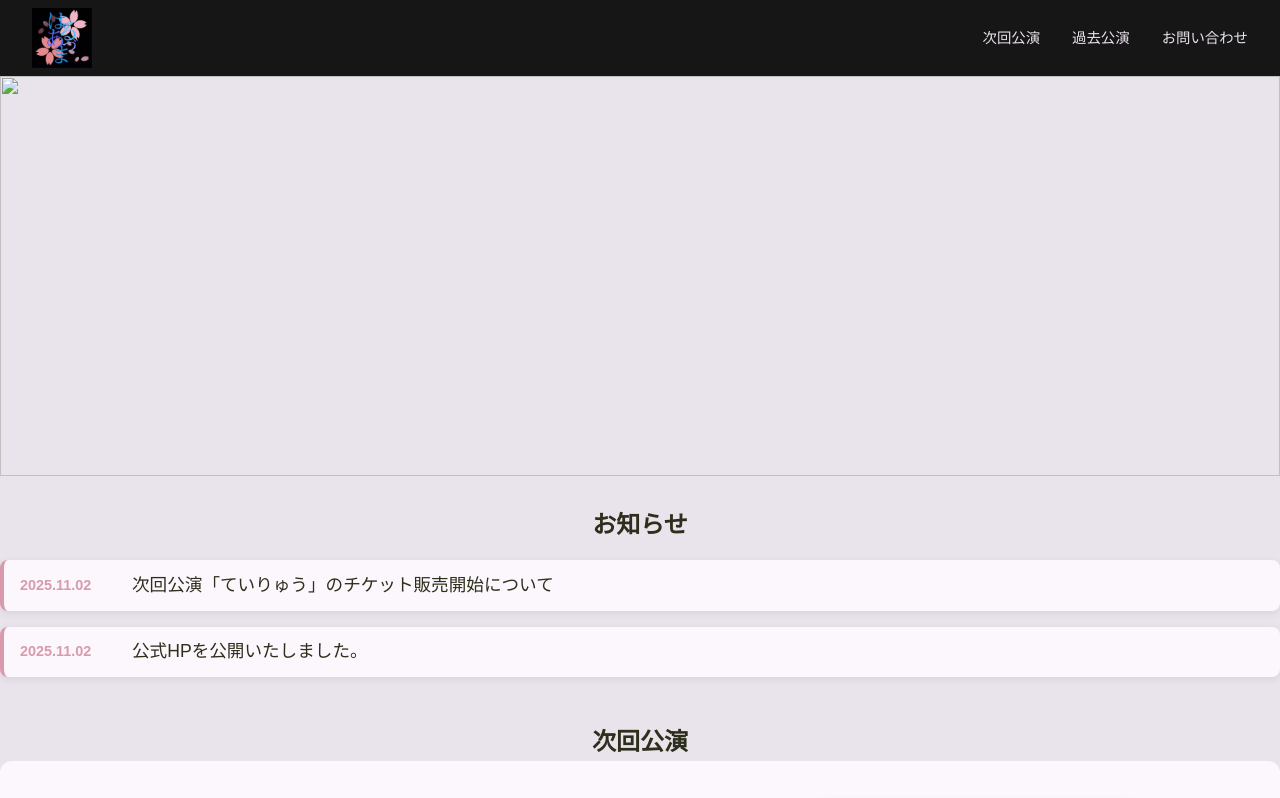
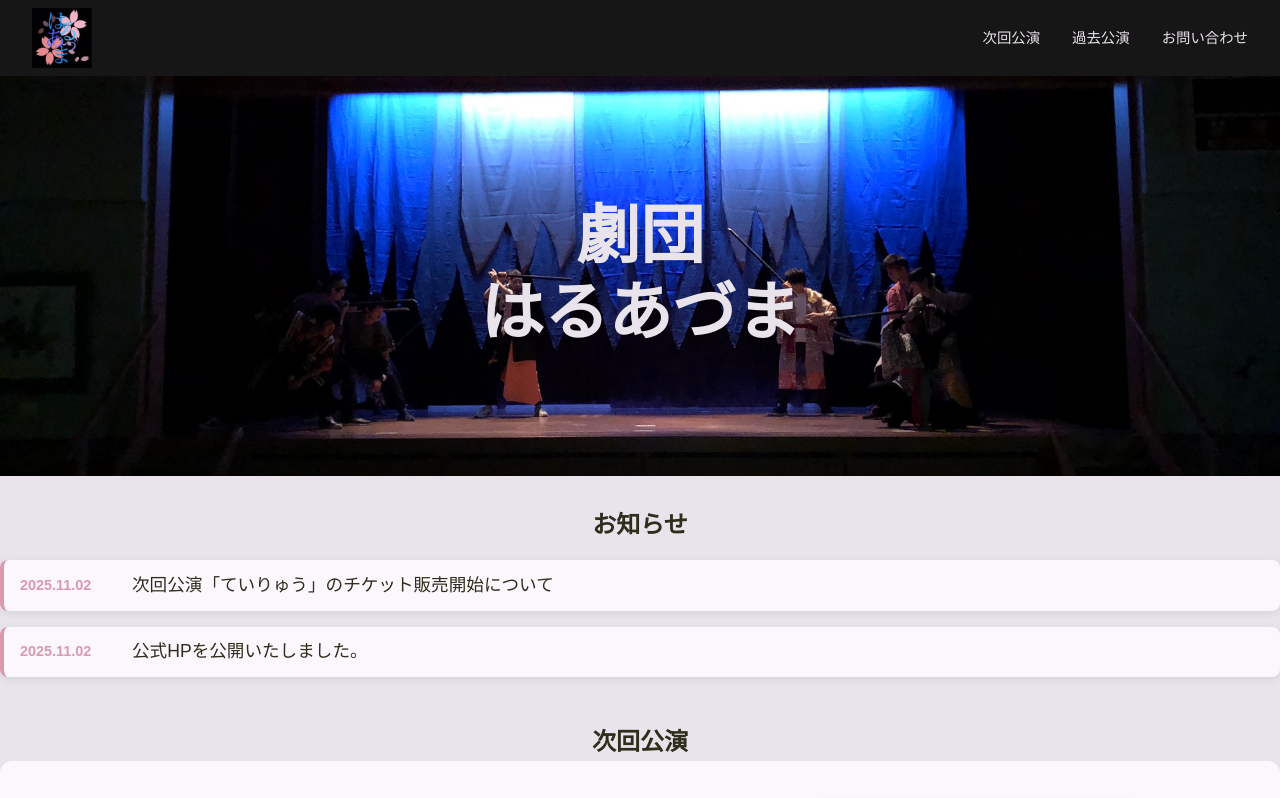
Before and after one commit to haruaduma/haruaduma.github.io, a plain HTML site: page index.html in a window 1280 px wide. Shown: the top 798 px of the page. Drawn offline with Linux system fonts and the light colour scheme; some packages are replaced by stand-ins of ours.

Commit message:
Update index.html

```diff
--- a/index.html
+++ b/index.html
@@ -29,7 +29,7 @@
 
         <main>
             <div class="mainvisual">
-                <img src="img/mainvisual.JPG" alt="">
+                <img src="mainvisual.JPG" alt="">
                 <div class="text">
                     <h1>劇団<br>はるあづま</h1>
                 </div>
```
